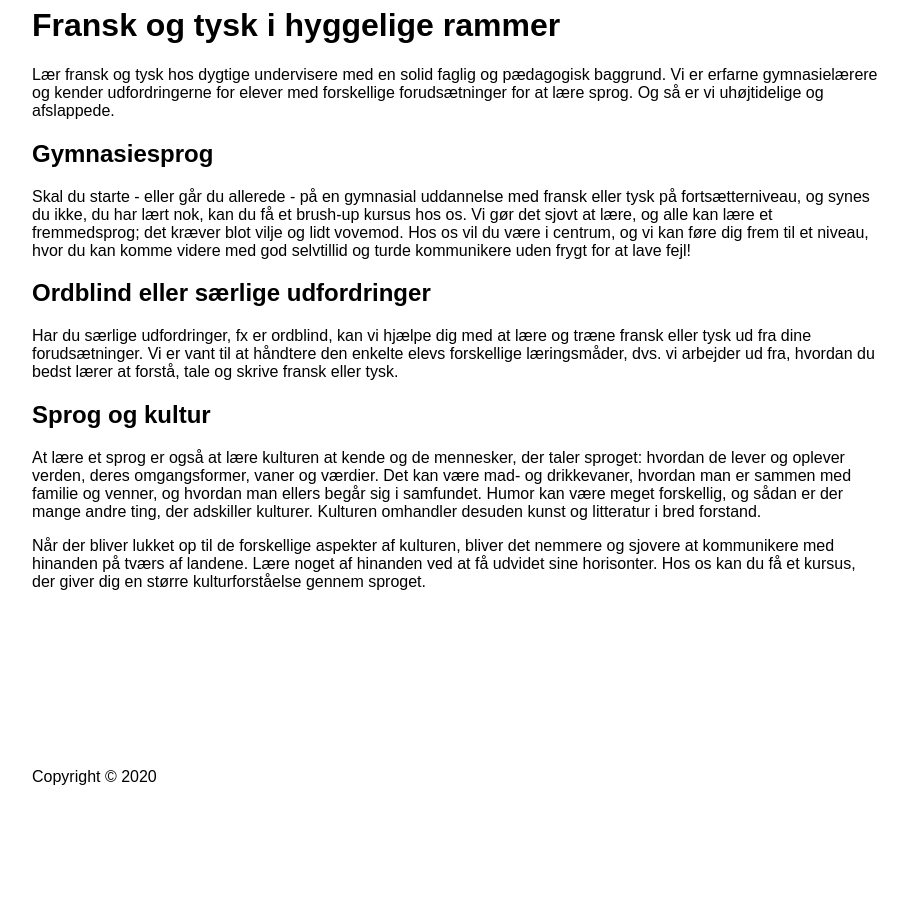
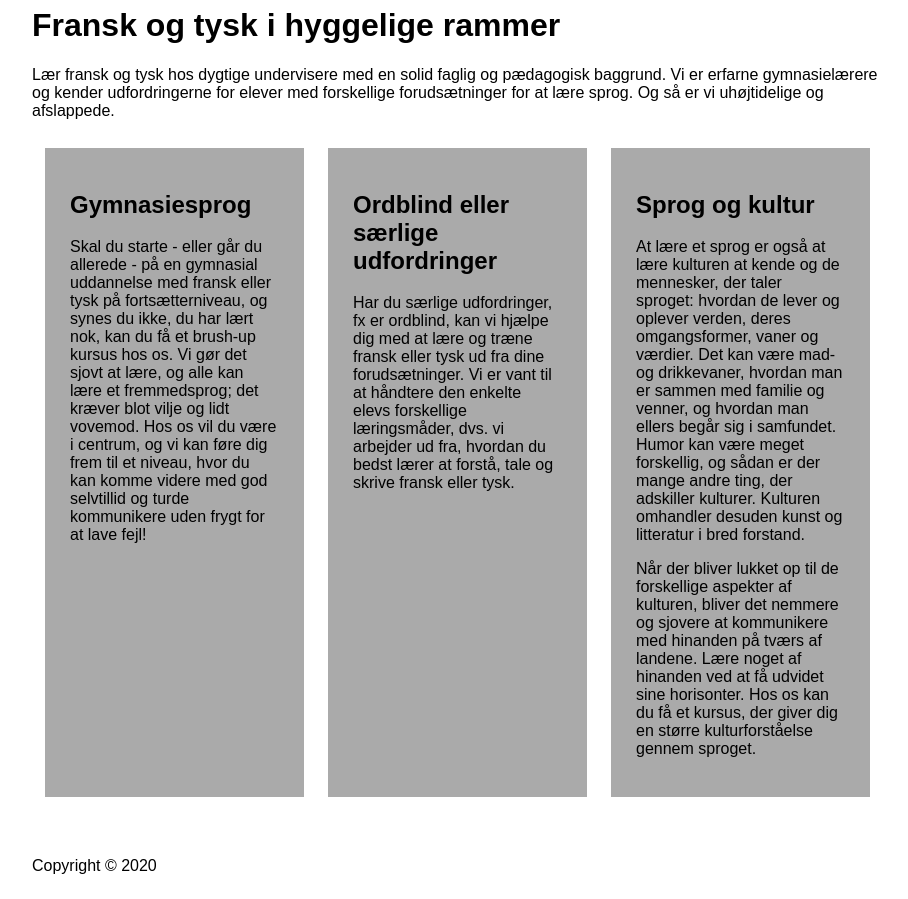
Before and after one commit to stavnstrup/lawandsus, a Gatsby site: page / in a window 1280 px wide. Shown: the part 1180-2079 px from the top of the page, without its empty margins (183-1091 px from the left). Before the commit the page ends 1990 px from the top, so only its background shows below. Built offline with nearby package versions, Linux system fonts and the light colour scheme; Gatsby itself is replaced by a stand-in of ours.

Commit message:
Create task columns

```diff
--- /dev/null
+++ b/src/components/task.js
@@ -0,0 +1,8 @@
+import React from "react"
+import taskStyles from "./task.module.scss"
+
+const Task = ({ children }) => {
+  return <div className={taskStyles.taskBox}>{children}</div>
+}
+
+export default Task
--- /dev/null
+++ b/src/components/task.module.scss
@@ -0,0 +1,6 @@
+.taskBox {
+  width: 13em;
+  margin: 12px;
+  padding: 1.43em 3%;
+  background: #aaaaaa;
+}
--- /dev/null
+++ b/src/components/tasklist.js
@@ -0,0 +1,9 @@
+import React from "react"
+
+import tasklistStyles from "./tasklist.module.scss"
+
+const TaskList = ({ children }) => {
+  return <div className={tasklistStyles.allTasks}>{children}</div>
+}
+
+export default TaskList
--- /dev/null
+++ b/src/components/tasklist.module.scss
@@ -0,0 +1,7 @@
+.allTasks {
+  display: flex;
+  flex-flow: row;
+  flex-grow: 1;
+  flex-wrap: wrap;
+  justify-content: center;
+}
--- a/src/pages/index.js
+++ b/src/pages/index.js
@@ -1,6 +1,8 @@
 import React from "react"
 import Header from "../components/header"
 import Layout from "../components/layout"
+import TaskList from "../components/tasklist"
+import Task from "../components/task"
 
 import HeroImage from "../images/writing-person-student-education-students-learning-multicultural-language-school-743887.jpg"
 
@@ -27,45 +29,54 @@ export default () => {
           sprog. Og så er vi uhøjtidelige og afslappede.
         </p>
 
+        <TaskList>
+          <Task>
             <h2>Gymnasiesprog</h2>
             <p>
-          Skal du starte - eller går du allerede - på en gymnasial uddannelse
-          med fransk eller tysk på fortsætterniveau, og synes du ikke, du har
-          lært nok, kan du få et brush-up kursus hos os. Vi gør det sjovt at
-          lære, og alle kan lære et fremmedsprog; det kræver blot vilje og lidt
-          vovemod. Hos os vil du være i centrum, og vi kan føre dig frem til et
-          niveau, hvor du kan komme videre med god selvtillid og turde
-          kommunikere uden frygt for at lave fejl!
+              Skal du starte - eller går du allerede - på en gymnasial
+              uddannelse med fransk eller tysk på fortsætterniveau, og synes du
+              ikke, du har lært nok, kan du få et brush-up kursus hos os. Vi gør
+              det sjovt at lære, og alle kan lære et fremmedsprog; det kræver
+              blot vilje og lidt vovemod. Hos os vil du være i centrum, og vi
+              kan føre dig frem til et niveau, hvor du kan komme videre med god
+              selvtillid og turde kommunikere uden frygt for at lave fejl!
             </p>
+          </Task>
 
+          <Task>
             <h2>Ordblind eller særlige udfordringer</h2>
             <p>
-          Har du særlige udfordringer, fx er ordblind, kan vi hjælpe dig med at
-          lære og træne fransk eller tysk ud fra dine forudsætninger. Vi er vant
-          til at håndtere den enkelte elevs forskellige læringsmåder, dvs. vi
-          arbejder ud fra, hvordan du bedst lærer at forstå, tale og skrive
-          fransk eller tysk.
+              Har du særlige udfordringer, fx er ordblind, kan vi hjælpe dig med
+              at lære og træne fransk eller tysk ud fra dine forudsætninger. Vi
+              er vant til at håndtere den enkelte elevs forskellige
+              læringsmåder, dvs. vi arbejder ud fra, hvordan du bedst lærer at
+              forstå, tale og skrive fransk eller tysk.
             </p>
+          </Task>
 
+          <Task>
             <h2>Sprog og kultur</h2>
 
             <p>
-          At lære et sprog er også at lære kulturen at kende og de mennesker,
-          der taler sproget: hvordan de lever og oplever verden, deres
-          omgangsformer, vaner og værdier. Det kan være mad- og drikkevaner,
-          hvordan man er sammen med familie og venner, og hvordan man ellers
-          begår sig i samfundet. Humor kan være meget forskellig, og sådan er
-          der mange andre ting, der adskiller kulturer. Kulturen omhandler
-          desuden kunst og litteratur i bred forstand.
+              At lære et sprog er også at lære kulturen at kende og de
+              mennesker, der taler sproget: hvordan de lever og oplever verden,
+              deres omgangsformer, vaner og værdier. Det kan være mad- og
+              drikkevaner, hvordan man er sammen med familie og venner, og
+              hvordan man ellers begår sig i samfundet. Humor kan være meget
+              forskellig, og sådan er der mange andre ting, der adskiller
+              kulturer. Kulturen omhandler desuden kunst og litteratur i bred
+              forstand.
             </p>
 
             <p>
               Når der bliver lukket op til de forskellige aspekter af kulturen,
-          bliver det nemmere og sjovere at kommunikere med hinanden på tværs af
-          landene. Lære noget af hinanden ved at få udvidet sine horisonter. Hos
-          os kan du få et kursus, der giver dig en større kulturforståelse
-          gennem sproget.
+              bliver det nemmere og sjovere at kommunikere med hinanden på tværs
+              af landene. Lære noget af hinanden ved at få udvidet sine
+              horisonter. Hos os kan du få et kursus, der giver dig en større
+              kulturforståelse gennem sproget.
             </p>
+          </Task>
+        </TaskList>
       </Layout>
     </>
   )
```
Lines whose indentation alone changed are shown as unchanged.
